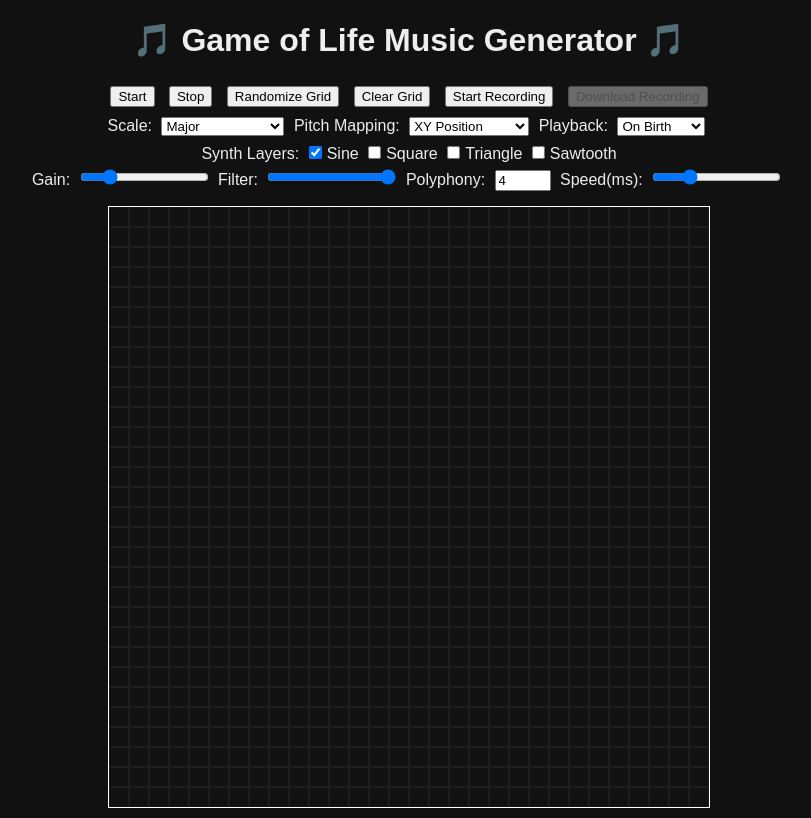
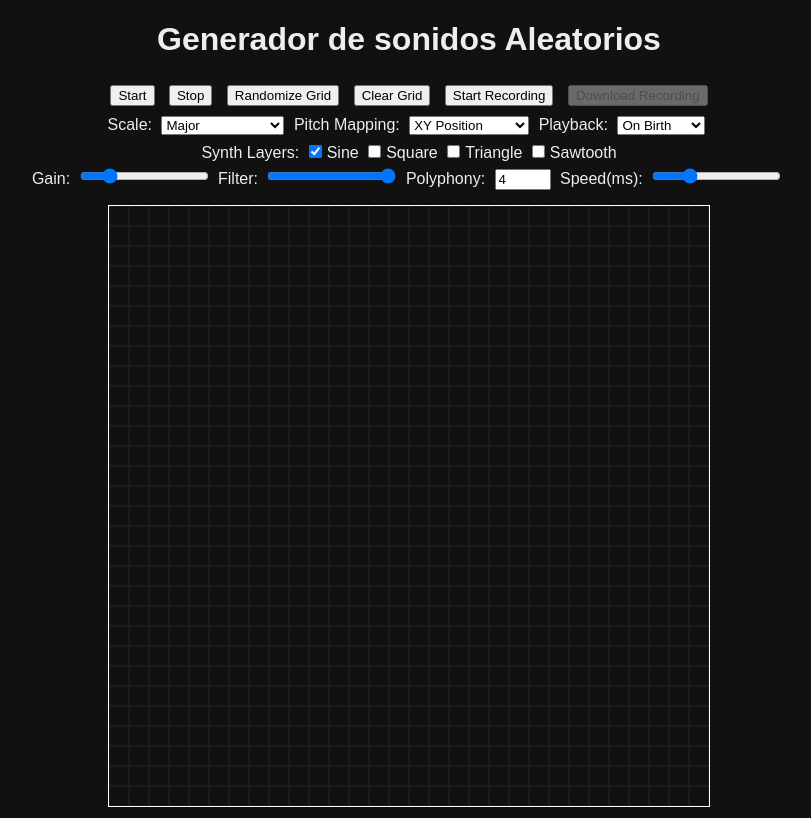
Before and after one commit to educatorce/Life_Sound, a plain HTML site: page index.html in a window 1280 px wide. Shown: the whole page, without its empty margins (231-1042 px from the left). Drawn offline with Linux system fonts and the light colour scheme.

Commit message:
Update index.html

```diff
--- a/index.html
+++ b/index.html
@@ -29,7 +29,7 @@
   </style>
 </head>
 <body>
-  <h1>🎵 Game of Life Music Generator 🎵</h1>
+  <h1> Generador de sonidos Aleatorios</h1>
   <div class="controls">
     <button id="startBtn">Start</button>
     <button id="stopBtn">Stop</button>
@@ -315,4 +315,5 @@
     drawGrid();
   </script>
 </body>
+
 </html>
```
